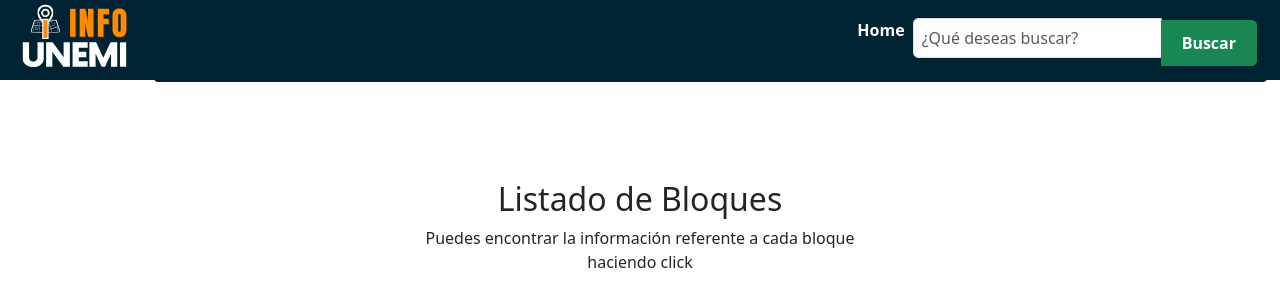
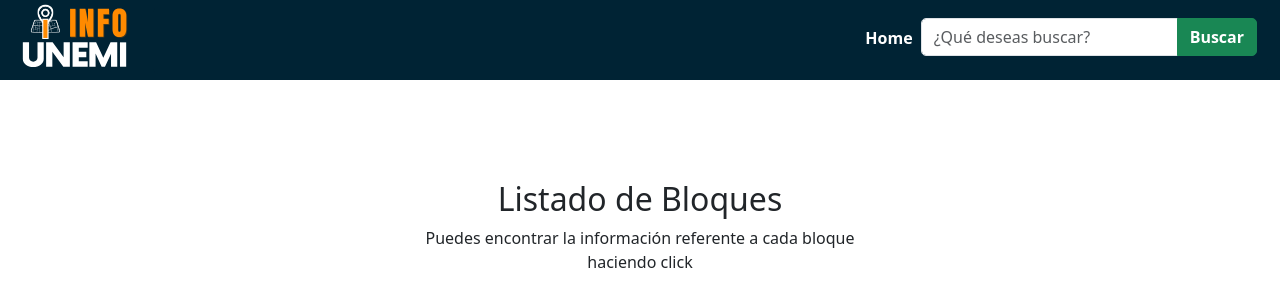
Before and after one commit to esaugt/unmQr, a Django app: page /listado_de_bloques in a window 1280 px wide. Shown: the top 307 px of the page. Run offline with Django 4.2, Linux system fonts and the light colour scheme; data that the repository does not hold is empty.

Commit message:
Mejora barra buscar

```diff
--- a/sitios/static/css/estilos.css
+++ b/sitios/static/css/estilos.css
@@ -483,8 +483,6 @@ cuerpo{margin-top:20px;}
 
   /* Estilo para el campo de búsqueda */
   .form-control {
-    height: 40px; /* Ajusta el grosor de la barra */
-    padding: 8px; /* Ajusta el espacio interno */
     border-radius: 5px; /* Ajusta la curvatura de los bordes */
   }
   /* Estilos para los elementos de la lista */
--- a/sitios/templates/busqueda.html
+++ b/sitios/templates/busqueda.html
@@ -16,7 +16,7 @@ Resultados de la Búsqueda
             <ul>
                 {% for bloque in resultados_bloques %}
                     <li>
-                        <a href="{% url 'bloque' bloque.id %}">{{ bloque.nombre }}</a> - Encargado: {{ bloque.nombre_encargado }} (Ir a Bloque: <a href="{% url 'bloque' bloque.id %}"> Ir a {{ bloque.nombre }}</a>)
+                        <a href="{% url 'bloque' bloque.id %}">{{ bloque.nombre }}</a><br>Funciones Principales: {{ bloque.funciones }} (Ir a Bloque: <a href="{% url 'bloque' bloque.id %}"> Ir a {{ bloque.nombre }}</a>)
                     </li>
                 {% endfor %}
             </ul>
--- a/sitios/templates/listadoBloques.html
+++ b/sitios/templates/listadoBloques.html
@@ -75,9 +75,7 @@ Bloques
     <style>
         /* Estilos para los botones */
         .btn {
-            padding: 10px 20px;
             border-radius: 5px;
-            margin-top: 10px;
             display: inline-block;
             text-decoration: none;
             color: #fff;
```
Also changed, not shown: sitios/media/bloque_imagenes/BloqueT.jpg (added), sitios/media/bloque_imagenes/Bloque_G.jpg (added), sitios/media/bloque_imagenes/Bloque_f.jpg (added).
